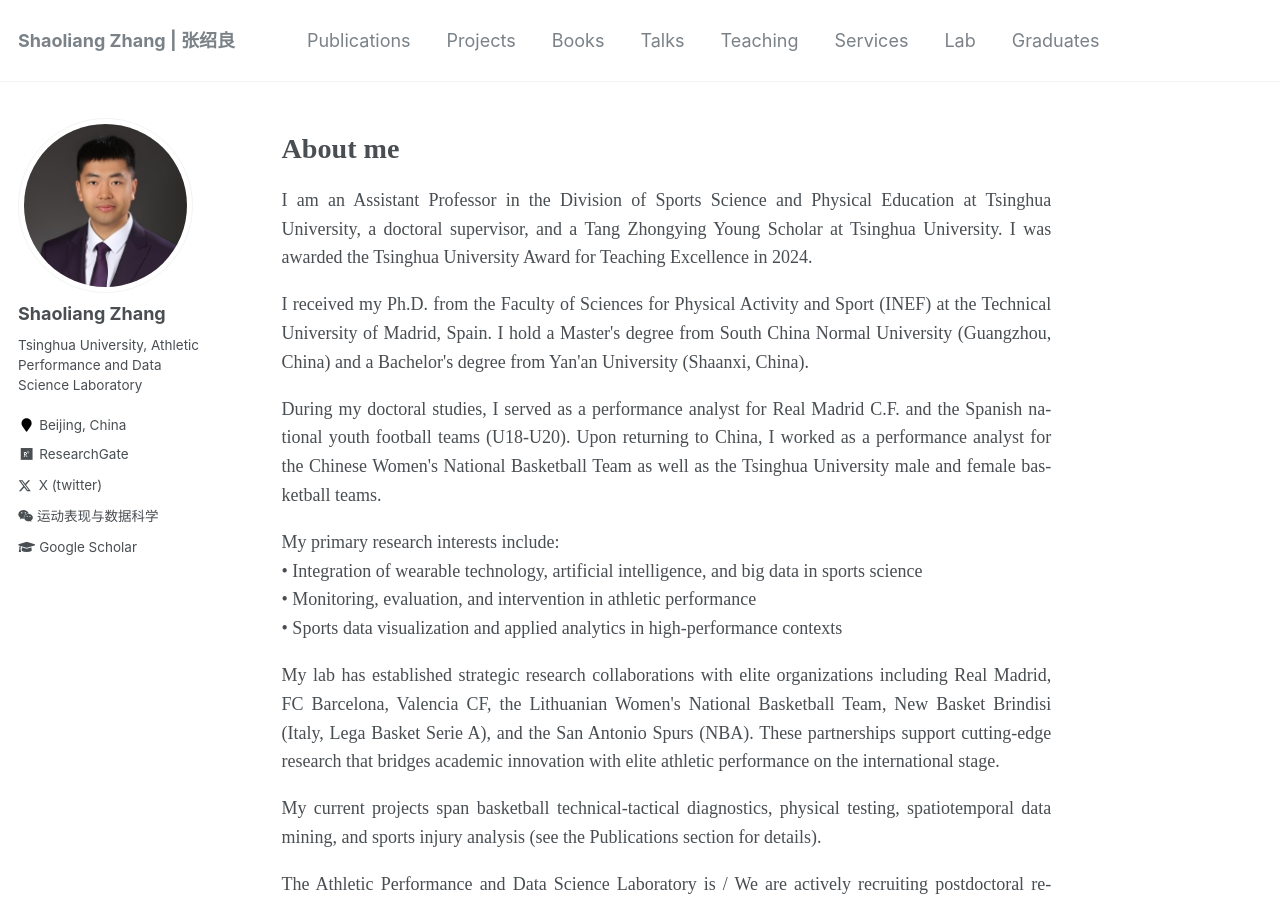
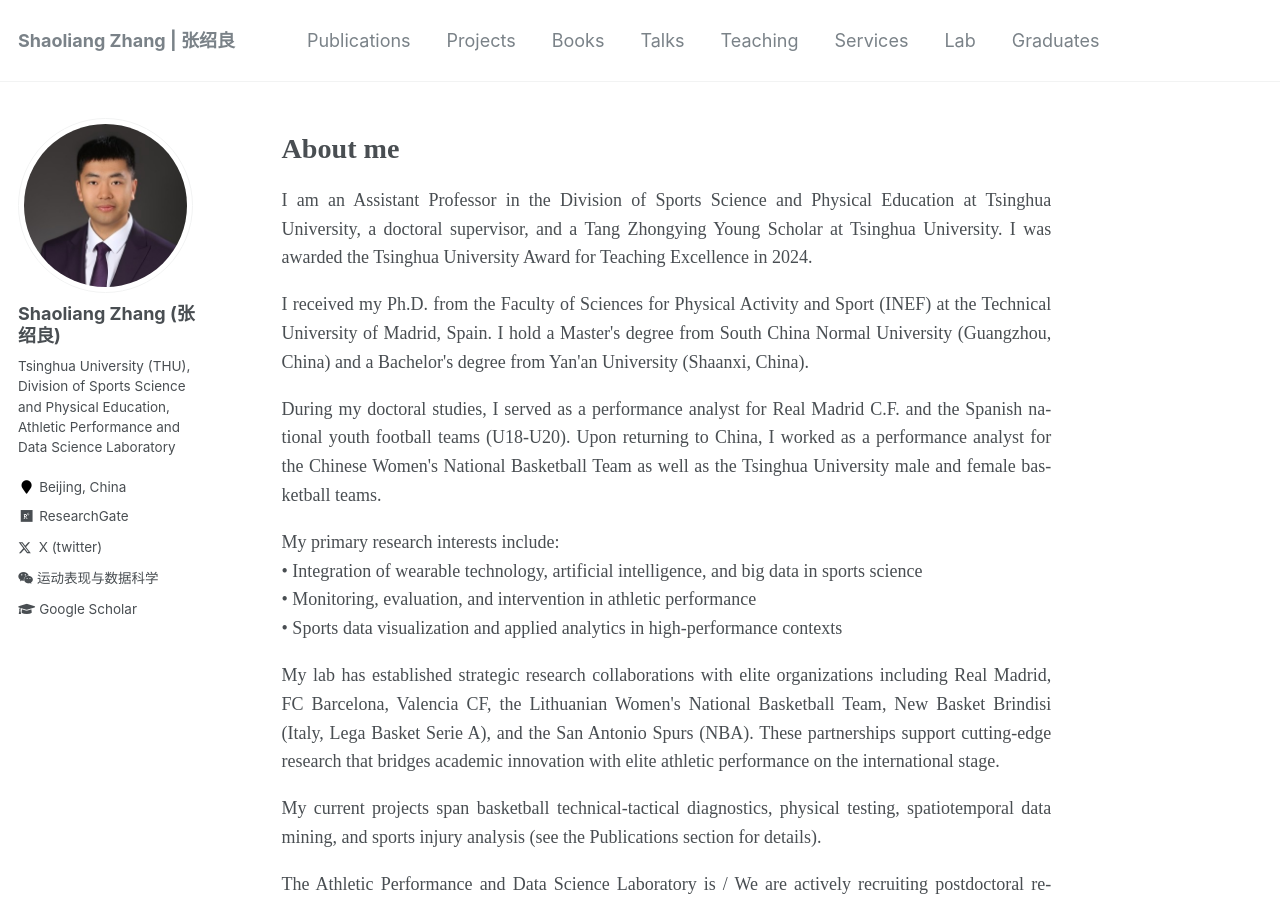
Before and after one commit to sportssuper/ZSL, a Jekyll site: the page built from _pages/about.md, in a window 1280 px wide and 900 px high. Built offline with Jekyll 4.4.1, drawn with Linux system fonts in a browser that asks for light colours; a script that is not in the unit is left out.

Commit message:
Update _config.yml

```diff
--- a/_config.yml
+++ b/_config.yml
@@ -80,9 +80,9 @@
 
 # Site Author
 author:
-  name             : "Shaoliang Zhang"
+  name             : "Shaoliang Zhang (张绍良)"
   avatar           : "photo2.jpg"
-  bio              : "Tsinghua University, Athletic Performance and Data Science Laboratory"
+  bio              : "Tsinghua University (THU), Division of Sports Science and Physical Education, Athletic Performance and Data Science Laboratory"
   location         : "Beijing, China"
   employer         :
   researchgate     : "https://www.researchgate.net/profile/Shaoliang-Zhang-5"
```
